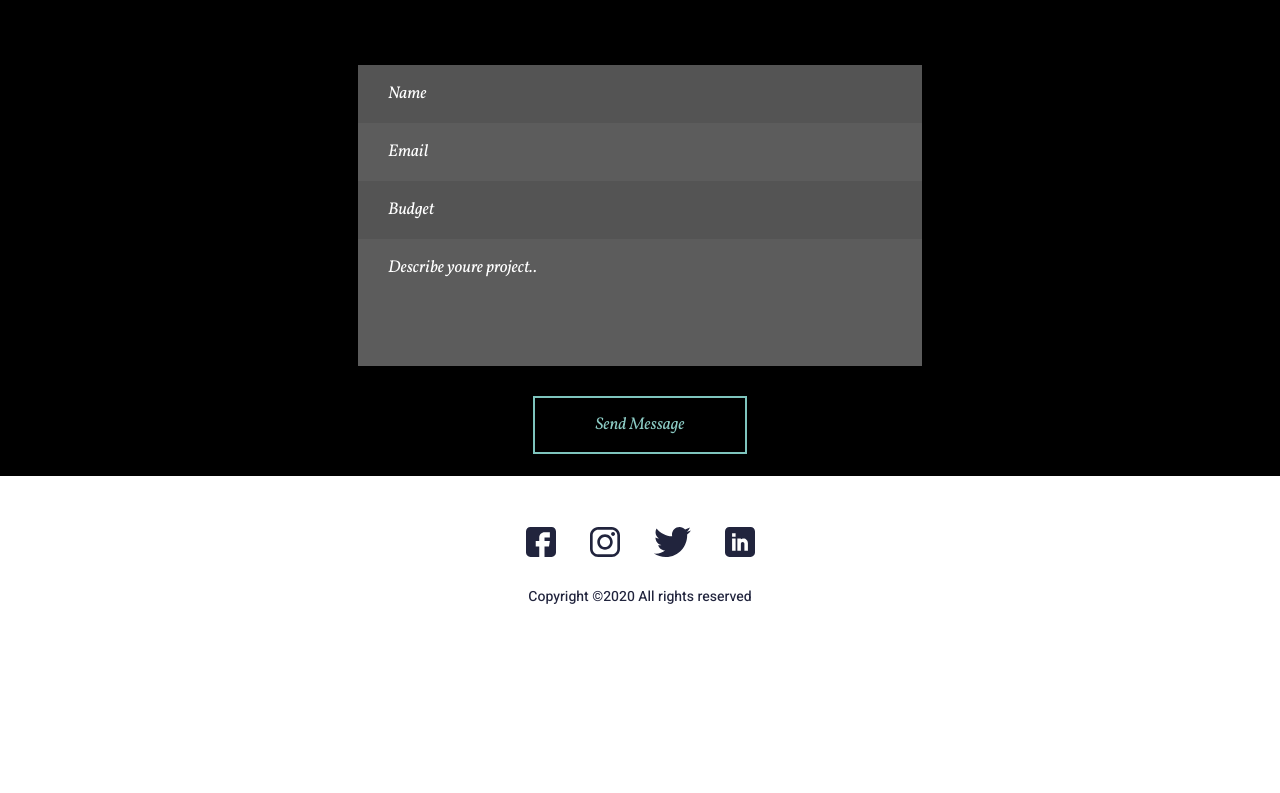
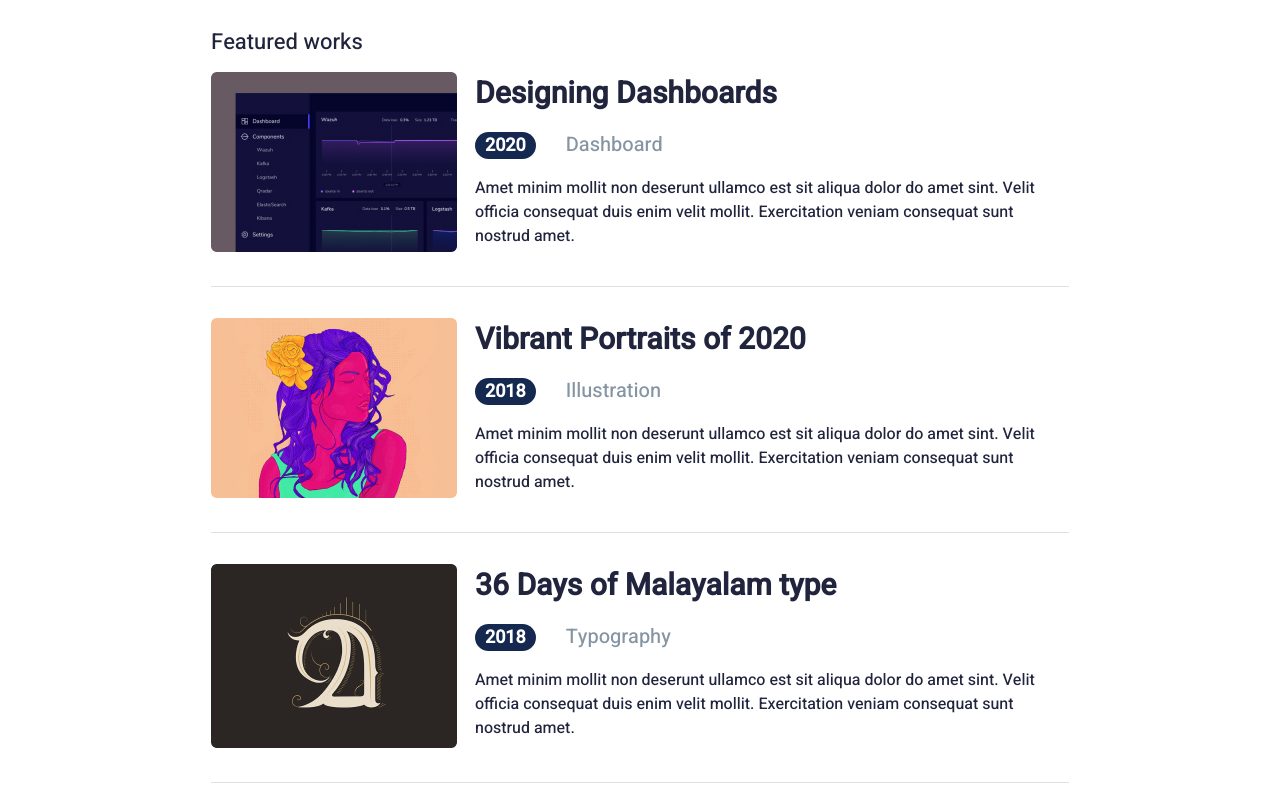
Before and after one commit to Neonod40/John, a plain HTML site: page index.html in a window 1280 px wide. Shown: the part 947-1740 px from the top of the page. Before the commit the page ends 1608 px from the top, so only its background shows below. Drawn offline with Linux system fonts and the light colour scheme.

Commit message:
+ section FWorks

```diff
--- a/css/style.css
+++ b/css/style.css
@@ -210,6 +210,75 @@ h1 {
     max-width: 418px;
 }
 
+.f_works{
+    padding-top: 15px;
+    padding-bottom: 83px;
+}
+.f_works .container{
+    max-width: 858px;
+}
+
+.f_works h4 {
+    font-family: 'Heebo';
+    font-style: normal;
+    font-weight: 400;
+    font-size: 22px;
+    line-height: 60px;
+    color: #21243D;
+}
+
+.f_works .container .f_w_block{
+    border-bottom: 1px solid #E0E0E0;
+    padding-bottom: 31px;
+    margin-bottom: 31px;
+}
+.f_works_photo{
+    max-width: 246px;
+    margin-right: 18px;
+}
+
+.f_works .container .f_w_block h2{
+    font-family: 'Heebo';
+    font-style: normal;
+    font-weight: 700;
+    font-size: 30px;
+    line-height: 44px;
+    color: #21243D;
+}
+
+.f_works .container .f_w_block article span:first-of-type{
+    font-family: 'Heebo';
+    font-style: normal;
+    font-weight: 900;
+    font-size: 18px;
+    line-height: 60px;
+    color: #FFFFFF;
+    background: #142850;
+    border-radius: 16px;
+    padding: 0 10px;
+    margin-right: 26px;
+}
+.f_works .container .f_w_block article span:last-of-type{
+    font-family: 'Heebo';
+    font-style: normal;
+    font-weight: 400;
+    font-size: 20px;
+    line-height: 29px;
+    color: #8695A4;
+
+}
+
+.f_works .container .f_w_block p{
+    font-family: 'Heebo';
+    font-style: normal;
+    font-weight: 400;
+    font-size: 16px;
+    line-height: 24px;
+    color: #21243D;
+}
+
+
+
 .main_forms {
     background: #000000;
     padding-top: 68px;
--- a/index.html
+++ b/index.html
@@ -52,7 +52,7 @@
         </div>
     </section>
     <section class="main_posts">
-        <div class="container d-flex justify-between" >
+        <div class="container d-flex justify-between">
             <p>Recent posts</p>
             <a href="#">View all</a>
         </div>
@@ -83,6 +83,53 @@
             </div>
         </div>
     </section>
+    <section class="f_works">
+        <div class="container align-start">
+            <h4>Featured works</h4>
+            <div class="f_w_block d-flex">
+                <div class="f_works_photo">
+                    <img src="images/fworks1.jpg" alt="image">
+                </div>
+                <article>
+                    <h2>Designing Dashboards</h2>
+                    <span>2020</span>
+                    <span>Dashboard</span>
+                    <p>
+                        Amet minim mollit non deserunt ullamco est sit aliqua dolor do amet sint. Velit officia
+                        consequat duis enim velit mollit. Exercitation veniam consequat sunt nostrud amet.
+                    </p>
+                </article>
+            </div>
+            <div class="f_w_block d-flex justify-between align-start">
+                <div class="f_works_photo">
+                    <img src="images/fworks2.jpg" alt="image">
+                </div>
+                <article>
+                    <h2>Vibrant Portraits of 2020</h2>
+                    <span>2018</span>
+                    <span>Illustration</span>
+                    <p>
+                        Amet minim mollit non deserunt ullamco est sit aliqua dolor do amet sint. Velit officia
+                        consequat duis enim velit mollit. Exercitation veniam consequat sunt nostrud amet.
+                    </p>
+                </article>
+            </div>
+            <div class="f_w_block d-flex">
+                <div class="f_works_photo">
+                    <img src="images/fworks3.jpg" alt="image">
+                </div>
+                <article>
+                    <h2>36 Days of Malayalam type</h2>
+                    <span>2018</span>
+                    <span>Typography</span>
+                    <p>
+                        Amet minim mollit non deserunt ullamco est sit aliqua dolor do amet sint. Velit officia
+                        consequat duis enim velit mollit. Exercitation veniam consequat sunt nostrud amet. </p>
+                </article>
+            </div>
+
+        </div>
+    </section>
     <section class="main_forms">
         <div class="container">
             <form name="message" action="#" method="post">
@@ -96,7 +143,8 @@
                     <input class="m_f_row1_1" type="text" name="Budget" placeholder="Budget" id="Budget">
                 </div>
                 <div class="m_f_row3">
-                    <textarea class="m_f_row3_1" id="discrib" name="Discrib" placeholder="Describe youre project.."></textarea>
+                    <textarea class="m_f_row3_1" id="discrib" name="Discrib"
+                              placeholder="Describe youre project.."></textarea>
                 </div>
                 <div>
                     <button type="submit">
```
Also changed, not shown: images/fworks1.jpg (added), images/fworks2.jpg (added), images/fworks3.jpg (added).
